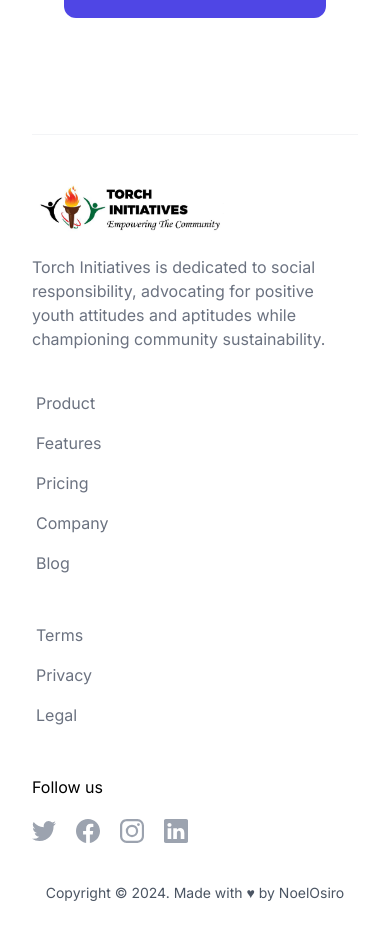
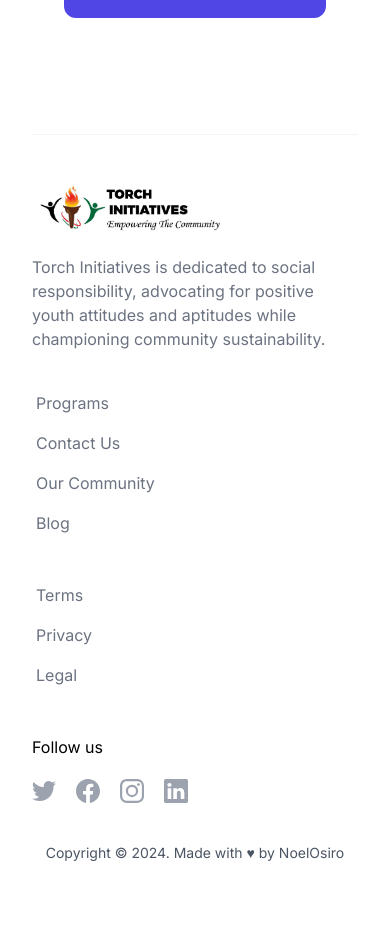
Before and after one commit to NoelOsiro/torchinit, a Next.js app: page / in a window 390 px wide. Shown: the part 8200-9139 px from the top of the page. Built offline with nearby package versions, Linux system fonts and the light colour scheme.

Commit message:
Footer Complete

```diff
--- a/src/components/Footer.tsx
+++ b/src/components/Footer.tsx
@@ -4,8 +4,17 @@ import React from "react";
 import { Container } from "@/components/Container";
 
 export function Footer() {
-  const navigation = ["Product", "Features", "Pricing", "Company", "Blog"];
-  const legal = ["Terms", "Privacy", "Legal"];
+  const sections = [
+    {
+      title: "Navigation",
+      links: ["Programs", "Contact Us", "Our Community", "Blog"],
+    },
+    {
+      title: "Legal",
+      links: ["Terms", "Privacy", "Legal"],
+    },
+  ];
+
   return (
     <div className="relative">
       <Container>
@@ -33,37 +42,27 @@ export function Footer() {
             </div>
           </div>
 
-          <div>
+          {sections.map((section, index) => (
+            <div key={index}>
               <div className="flex flex-wrap w-full -mt-2 -ml-3 lg:ml-0">
-              {navigation.map((item, index) => (
+                {section.links.map((link, index) => (
                   <Link
                     key={index}
                     href="/"
                     className="w-full px-4 py-2 text-gray-500 rounded-md dark:text-gray-300 hover:text-indigo-500 focus:text-indigo-500 focus:bg-indigo-100 focus:outline-none dark:focus:bg-trueGray-700"
                   >
-                  {item}
+                    {link}
                   </Link>
                 ))}
               </div>
             </div>
-          <div>
-            <div className="flex flex-wrap w-full -mt-2 -ml-3 lg:ml-0">
-              {legal.map((item, index) => (
-                <Link
-                  key={index}
-                  href="/"
-                  className="w-full px-4 py-2 text-gray-500 rounded-md dark:text-gray-300 hover:text-indigo-500 focus:text-indigo-500 focus:bg-indigo-100 focus:outline-none dark:focus:bg-trueGray-700"
-                >
-                  {item}
-                </Link>
           ))}
-            </div>
-          </div>
+
           <div className="">
             <div>Follow us</div>
             <div className="flex mt-5 space-x-5 text-gray-400 dark:text-gray-500">
               <a
-                href="https://twitter.com/web3templates"
+                href="https://twitter.com/torchinitiative"
                 target="_blank"
                 rel="noopener"
               >
@@ -71,7 +70,7 @@ export function Footer() {
                 <Twitter />
               </a>
               <a
-                href="https://facebook.com/web3templates"
+                href="https://facebook.com/torchinitiative"
                 target="_blank"
                 rel="noopener"
               >
@@ -79,14 +78,14 @@ export function Footer() {
                 <Facebook />
               </a>
               <a
-                href="https://instagram.com/web3templates"
+                href="https://instagram.com/torchinitiative"
                 target="_blank"
                 rel="noopener"
               >
                 <span className="sr-only">Instagram</span>
                 <Instagram />
               </a>
-              <a href="https://linkedin.com/" target="_blank" rel="noopener">
+              <a href="https://linkedin.com/torchinitiative" target="_blank" rel="noopener">
                 <span className="sr-only">Linkedin</span>
                 <Linkedin />
               </a>
@@ -96,7 +95,7 @@ export function Footer() {
 
         <div className="my-10 text-sm text-center text-gray-600 dark:text-gray-400">
           Copyright © {new Date().getFullYear()}. Made with ♥ by{" "}
-          <a href="https://web3templates.com/" target="_blank" rel="noopener">
+          <a href="https://github.com/NoelOsiro" target="_blank" rel="noopener">
             NoelOsiro
           </a>
         </div>
```
Lines whose indentation alone changed are shown as unchanged.
